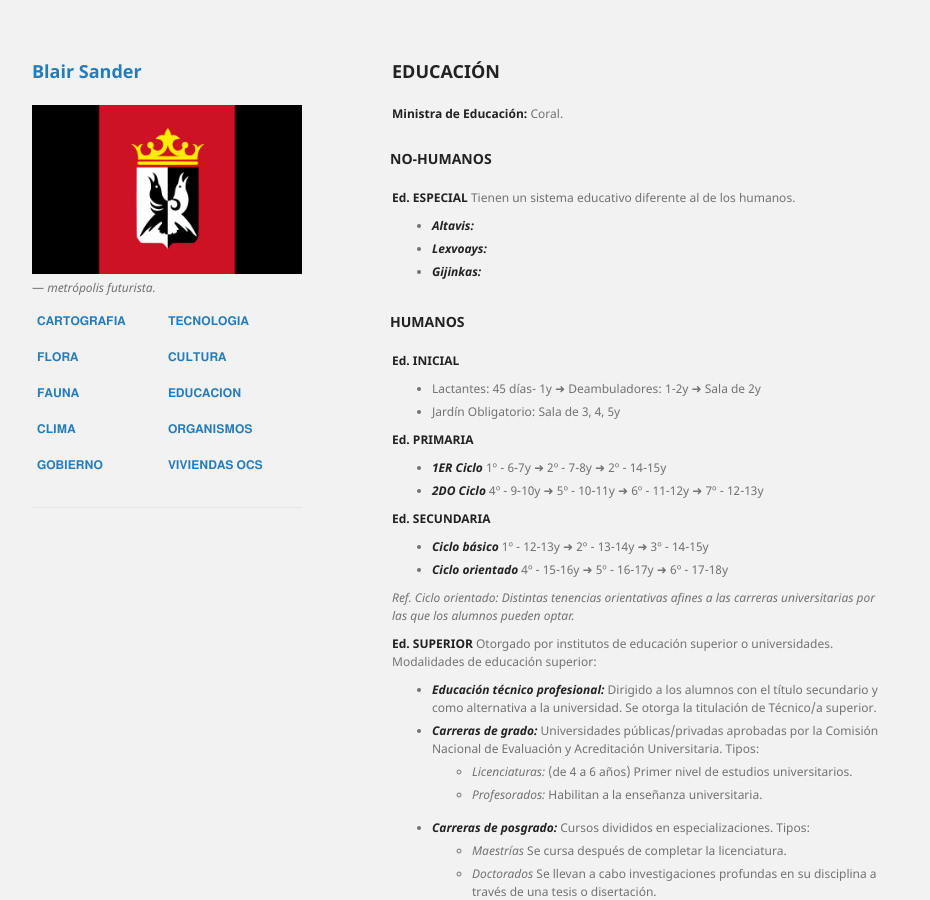
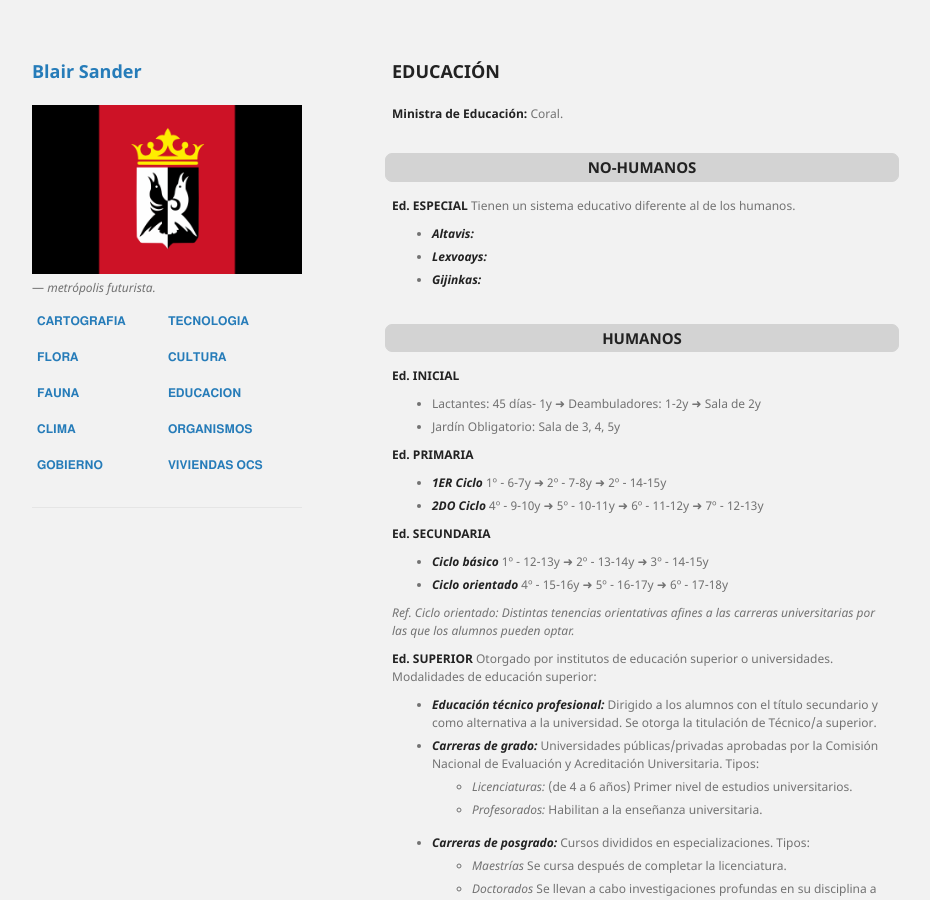
Before and after one commit to BlairSander/ciudad, a Jekyll site: the page built from educacion.md, in a window 1280 px wide and 900 px high. Shown: the whole window, without its empty margins (178-1108 px from the left). Built offline with Jekyll 4.4.1, drawn with Linux system fonts in a browser that asks for light colours; our own code applies the rules of GitHub Pages for plain Markdown files.

```diff
--- a/educacion.md
+++ b/educacion.md
@@ -6,7 +6,7 @@ layout: default
 
 **Ministra de Educación:** Coral.
 
-### NO-HUMANOS
+## NO-HUMANOS
 
 **Ed. ESPECIAL**
 Tienen un sistema educativo diferente al de los humanos.
@@ -14,7 +14,7 @@ Tienen un sistema educativo diferente al de los humanos.
 * ***Lexvoays:***
 * ***Gijinkas:***
 
-### HUMANOS
+## HUMANOS
 
 **Ed. INICIAL**
 * Lactantes: 45 días- 1y ➜ Deambuladores: 1-2y ➜ Sala de 2y
```
